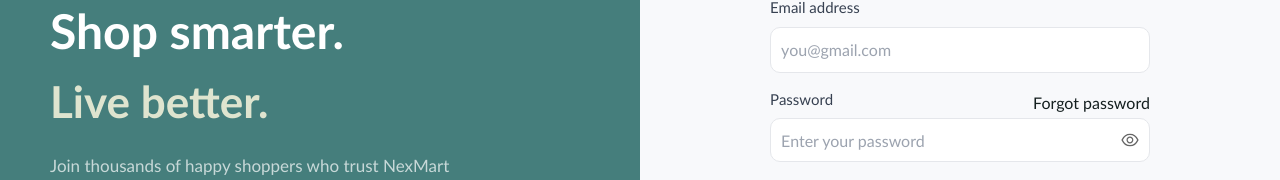
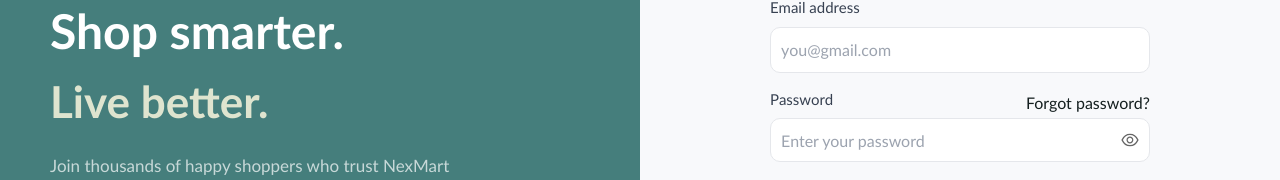
Before and after one commit to jasonkhoo05/Marketplace-Platform, a Next.js app in the folder nexmart/: page /login in a window 1280 px wide. Shown: the part 292-472 px from the top of the page. Built offline with nearby package versions, Linux system fonts and the light colour scheme; no server answers.

Commit message:
refactor: change link to button #frontend

```diff
--- a/nexmart/app/login/page.tsx
+++ b/nexmart/app/login/page.tsx
@@ -126,13 +126,13 @@ export default function LoginPage() {
 
                         <div className="passwordTop">
                             <label>Password</label>
-                            <button
-                                type="button"
+                            <span
                                 className="forgotPasswordBtn"
                                 onClick={handleForgotPassword}
+                                style={{ cursor: "pointer" }}
                             >
-                                Forgot password
-                            </button>
+                                Forgot password?
+                            </span>
                         </div>
 
                         <div className="passwordInputBox">
```
